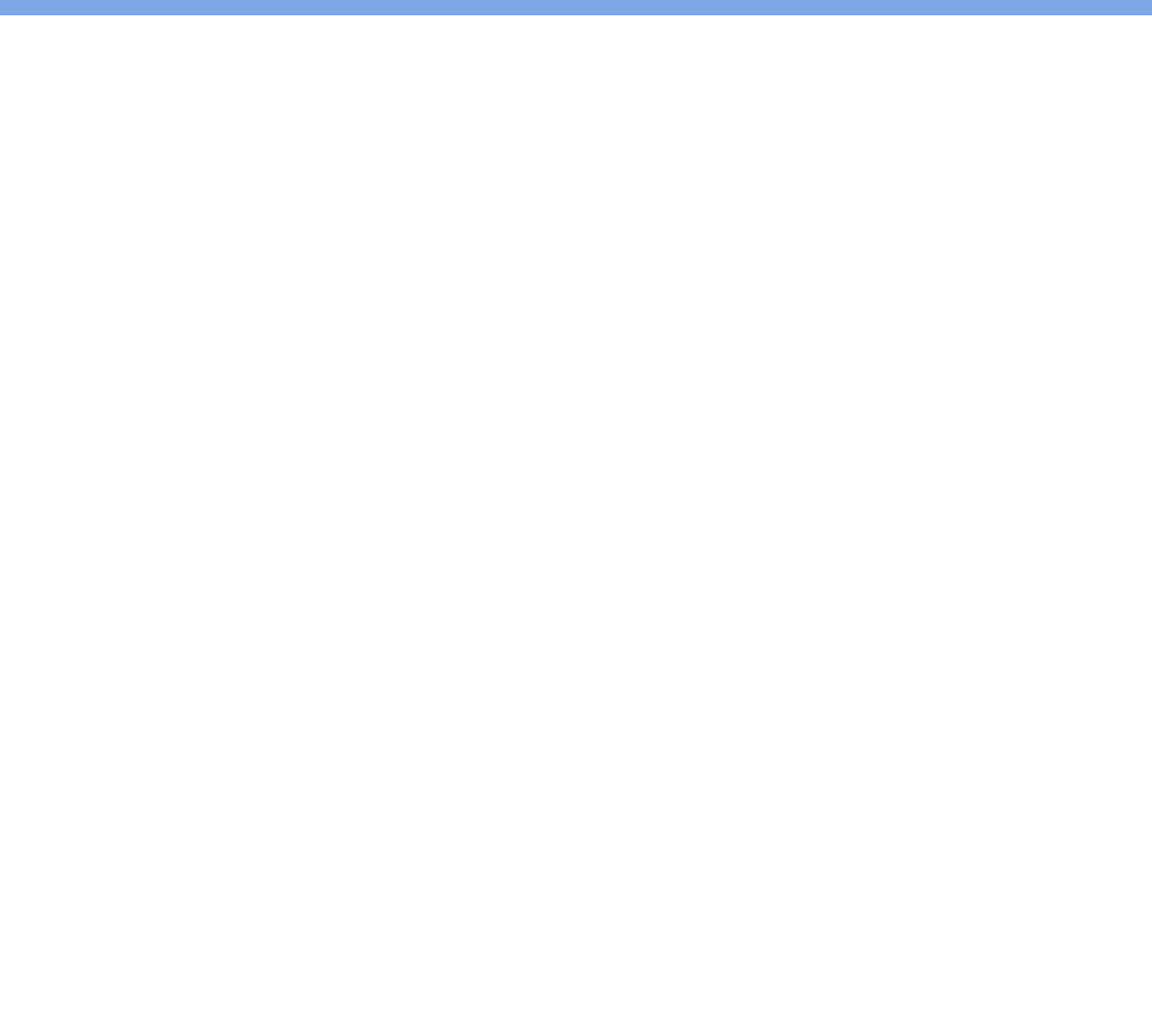
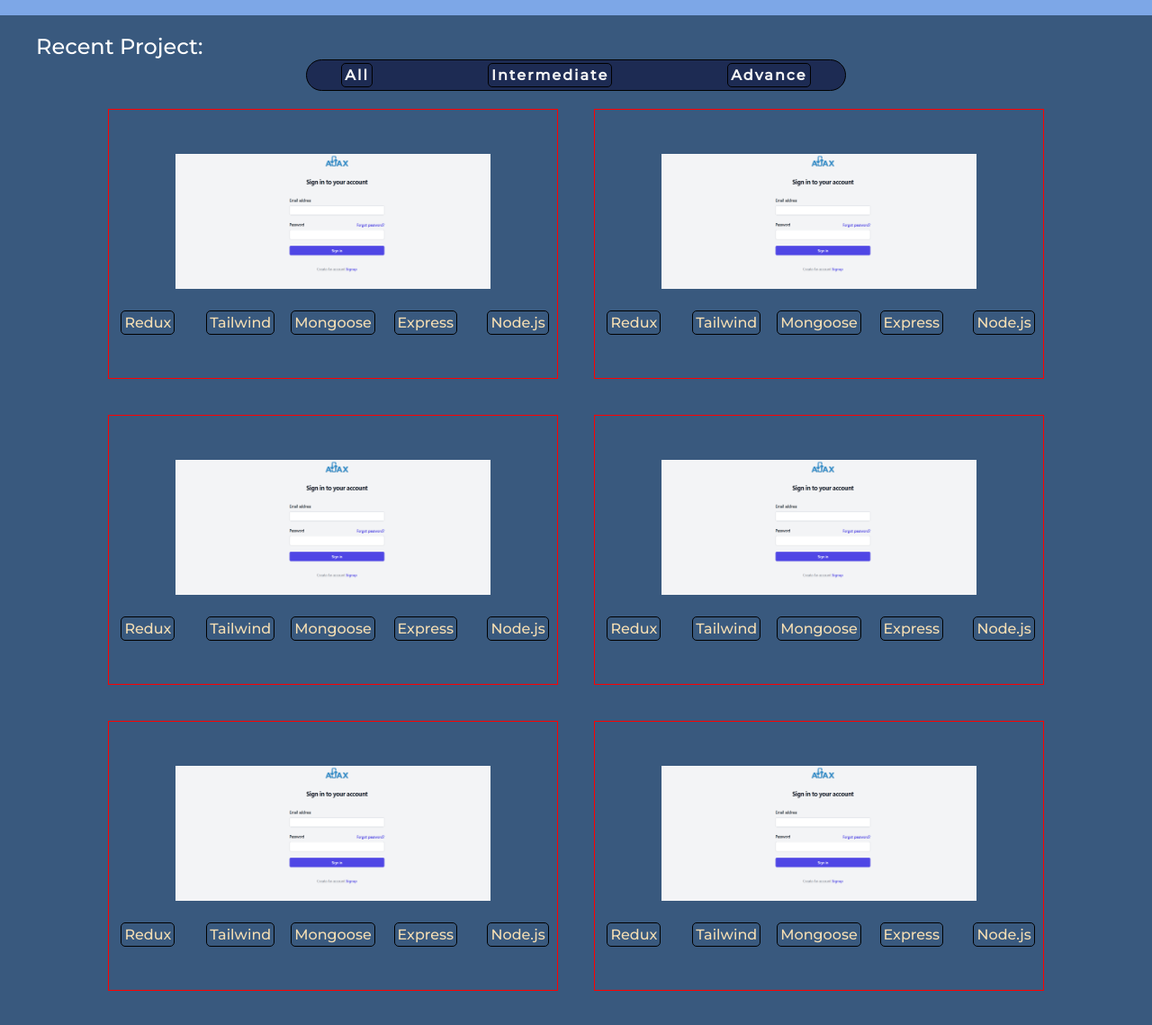
Before and after one commit to Sukrajchaudhary/mynewprotfolio, a plain HTML site: page index.html in a window 1280 px wide. Shown: the part 1592-2731 px from the top of the page at 90% size. Before the commit the page ends 1609 px from the top, so only its background shows below. Drawn offline with nearby package versions, Linux system fonts and the light colour scheme.

Commit message:
second commit

```diff
--- a/index.html
+++ b/index.html
@@ -24,6 +24,8 @@
       crossorigin="anonymous"
       referrerpolicy="no-referrer"
     ></script>
+    <link type="text/css" rel="stylesheet" href="css/responsive-tabs.css" />
+    <link type="text/css" rel="stylesheet" href="css/style.css" />
   </head>
   <body>
     <header class="header-section">
@@ -378,7 +380,135 @@
       </div>
     </div>
     <!-- end of skill sections -->
+    <!-- start of project sections -->
+    <div class="project-sections">
+      <div class="container project">
+        <div class="project-heading">
+          <p class="project-text">Recent Project:</p>
+        </div>
+        <div id="responsiveTabsDemo">
+        <div class="project-tab">
+          <div class="project-class">
+            <a href="#tab1"> <p>All</p></a>
+            <a href="#tab2"> <p>Intermediate</p></a>
+            <a href="#tab3"> <p>Advance</p></a>
+          </div>
+        </div>
+      </div>
+      <div class="container my-project">
+        <div id="tab1" class="project1">
+          <div class="project-image">
+            <img
+              src="image/Screenshot 2024-01-07 181507.png"
+              style="width: 350px; height: 150px"
+              alt=""
+            />
+          </div>
+          <div class="project-descriptions">
+            <div class="project-technology">
+              <p>Redux</p>
+              <p>Tailwind</p>
+              <p>Mongoose</p>
+              <p>Express</p>
+              <p>Node.js</p>
+            </div>
+          </div>
+        </div>
+        <div  class="project1">
+          <div class="project-image">
+            <img
+              src="image/Screenshot 2024-01-07 181507.png"
+              style="width: 350px; height: 150px"
+              alt=""
+            />
+          </div>
+          <div class="project-descriptions">
+            <div class="project-technology">
+              <p>Redux</p>
+              <p>Tailwind</p>
+              <p>Mongoose</p>
+              <p>Express</p>
+              <p>Node.js</p>
+            </div>
+          </div>
+        </div>
+        <div  class="project1">
+          <div class="project-image">
+            <img
+              src="image/Screenshot 2024-01-07 181507.png"
+              style="width: 350px; height: 150px"
+              alt=""
+            />
+          </div>
+          <div class="project-descriptions">
+            <div class="project-technology">
+              <p>Redux</p>
+              <p>Tailwind</p>
+              <p>Mongoose</p>
+              <p>Express</p>
+              <p>Node.js</p>
+            </div>
+          </div>
+        </div>
+        <div  class="project1">
+          <div class="project-image">
+            <img
+              src="image/Screenshot 2024-01-07 181507.png"
+              style="width: 350px; height: 150px"
+              alt=""
+            />
+          </div>
+          <div class="project-descriptions">
+            <div class="project-technology">
+              <p>Redux</p>
+              <p>Tailwind</p>
+              <p>Mongoose</p>
+              <p>Express</p>
+              <p>Node.js</p>
+            </div>
+          </div>
+        </div>
+        <div id="tab2" class="project1">
+          <div class="project-image">
+            <img
+              src="image/Screenshot 2024-01-07 181507.png"
+              style="width: 350px; height: 150px"
+              alt=""
+            />
+          </div>
+          <div class="project-descriptions">
+            <div class="project-technology">
+              <p>Redux</p>
+              <p>Tailwind</p>
+              <p>Mongoose</p>
+              <p>Express</p>
+              <p>Node.js</p>
+            </div>
+          </div>
+        </div>
+        <div id="tab3" class="project1">
+          <div class="project-image">
+            <img
+              src="image/Screenshot 2024-01-07 181507.png"
+              style="width: 350px; height: 150px"
+              alt=""
+            />
+          </div>
+          <div class="project-descriptions">
+            <div class="project-technology">
+              <p>Redux</p>
+              <p>Tailwind</p>
+              <p>Mongoose</p>
+              <p>Express</p>
+              <p>Node.js</p>
+            </div>
+          </div>
+        </div>
+      </div>
+    </div>
+    </div>
   </body>
   <script src="index.js"></script>
   <script src="js/wow.min.js"></script>
+  <script src="js/jquery.responsiveTabs.js"></script>
 </html>
--- a/index.js
+++ b/index.js
@@ -3,3 +3,8 @@ anime({
     targets: '.image',
     translateX: 250
   });
+
+  // filter
+  $('#responsiveTabsDemo').responsiveTabs({
+    startCollapsed: 'accordion'
+});
--- a/styl.css
+++ b/styl.css
@@ -274,3 +274,74 @@ main {
   letter-spacing: 1px;
   color: #ffffff;
 }
+/* project sections */
+.project-heading{
+  display: flex;
+  justify-content: flex-start;
+  align-items: center;
+}
+.project-text{
+  color: #FFFF;
+  font-size: 1.5rem;
+}
+.project-sections{
+  background-color: #39597e;
+}
+.project-tab{
+  display: flex;
+  justify-content: center;
+  align-items: center;
+
+}
+.project-class{
+  display: flex;
+  justify-content: center;
+  align-items: center;
+  gap: 8rem;
+  width: 600px;
+  height: 35px;
+  border: 1px solid black;
+  background-color: #1D2B53;
+  border-radius: 30px;
+}
+.project-class p{
+  color: whitesmoke;
+  font-weight: bold;
+  letter-spacing: 2px;
+  border: 1px solid black;
+  border-radius: 5px;
+  padding: 3px;
+  cursor: pointer;
+}
+/* project descriptions */
+.my-project{
+  display: flex;
+  justify-content: center;
+  gap: 40px;
+  flex-wrap: wrap;
+}
+.project1{
+  display: flex;
+  justify-content: center;
+  align-items: center;
+  height: 300px;
+  width: 500px;
+  gap: 20px;
+  border: 1px solid red;
+  flex-direction: column;
+}
+.project-technology{
+ display: grid;
+ grid-template-columns: repeat(auto-fit, minmax(50px, 1fr));
+ gap: 14px;
+ place-items: center;
+ width: 500px;
+ height: auto;
+
+}
+.project-technology p{
+border: 1px solid black;
+padding: 3px;
+color: wheat;
+border-radius: 5px;
+}
```
Also changed, not shown: image/Screenshot 2024-01-07 181507.png (added).
